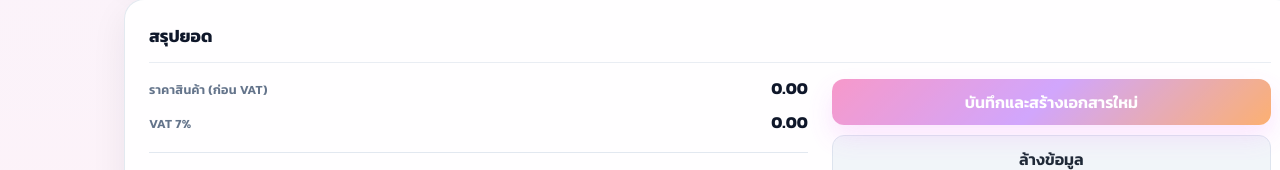
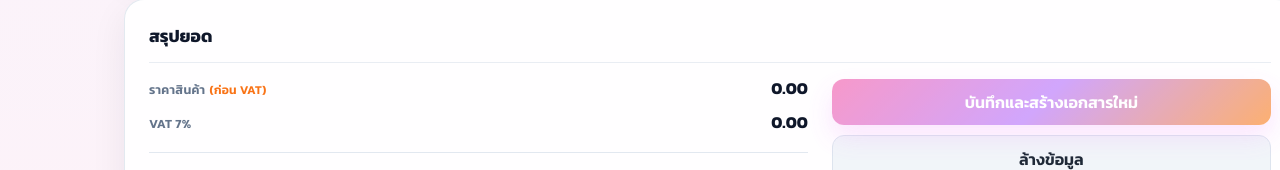
Before and after one commit to Fuadee/-, a Next.js app: page / in a window 1280 px wide. Shown: the part 2058-2228 px from the top of the page. Built offline with nearby package versions, Linux system fonts and the light colour scheme.

Commit message:
Fix VAT parenthetical labels to avoid mid-word wrapping

```diff
--- a/src/app/(app)/GenerateClient.tsx
+++ b/src/app/(app)/GenerateClient.tsx
@@ -480,6 +480,21 @@ export default function GenerateClient() {
   const vatModeHelperText = getVatModeHelperText(vatMode);
   const vatModeMissingError = "กรุณาเลือกโหมด VAT ก่อน (รวม VAT / ไม่รวม VAT / ไม่มี VAT)";
   const shouldShowVatModeError = Boolean(validationErrors.vatMode) || !vatMode;
+
+  const renderVatLabel = (label: string) => {
+    const match = label.match(/^(.*)\s(\((?:ก่อน VAT|รวม VAT|ไม่รวม VAT)\))$/);
+    if (!match) {
+      return label;
+    }
+
+    const [, mainLabel, vatLabel] = match;
+    return (
+      <span>
+        {mainLabel}
+        <span className="ml-1 inline-flex items-center whitespace-nowrap text-xs text-orange-500">{vatLabel}</span>
+      </span>
+    );
+  };
 
   const itemErrors = useMemo(
     () =>
@@ -1321,7 +1336,7 @@ export default function GenerateClient() {
                       </th>
                       <th>จำนวน</th>
                       <th>หน่วย</th>
-                      <th>{unitPriceColumnLabel}</th>
+                      <th>{renderVatLabel(unitPriceColumnLabel)}</th>
                       <th>ราคารวม</th>
                       <th>คุณลักษณะ (spec)</th>
                       <th>Actions</th>
@@ -1426,7 +1441,14 @@ export default function GenerateClient() {
                 <div className={styles.summaryBottom}>
                   <dl className={styles.summaryList}>
                     <div className={styles.summaryRow}>
-                      <dt className={styles.summaryLabel}>ราคาสินค้า (ก่อน VAT)</dt>
+                      <dt className={styles.summaryLabel}>
+                        <span>
+                          ราคาสินค้า
+                          <span className="ml-1 inline-flex items-center whitespace-nowrap text-xs text-orange-500">
+                            (ก่อน VAT)
+                          </span>
+                        </span>
+                      </dt>
                       <dd className={styles.summaryValue}>{formatMoney(subtotalNet)}</dd>
                     </div>
                     <div className={styles.summaryRow}>
```
